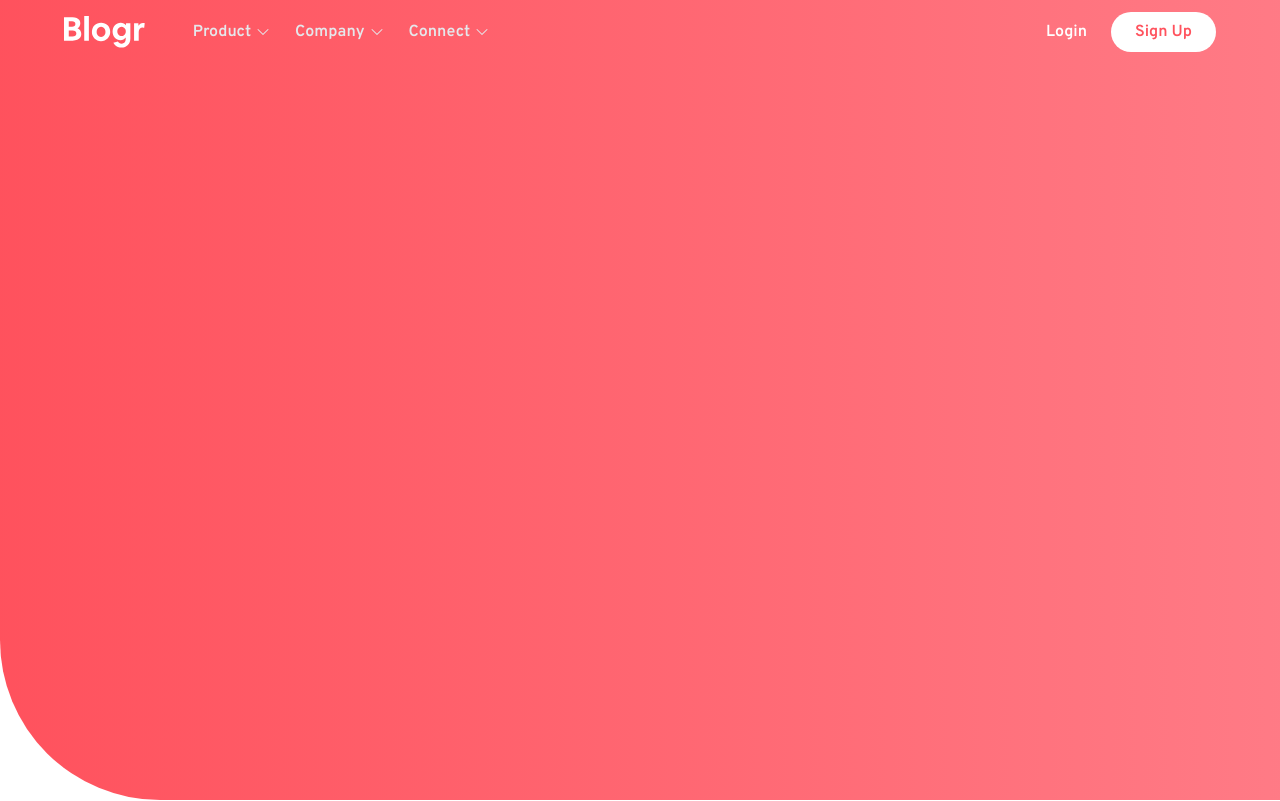
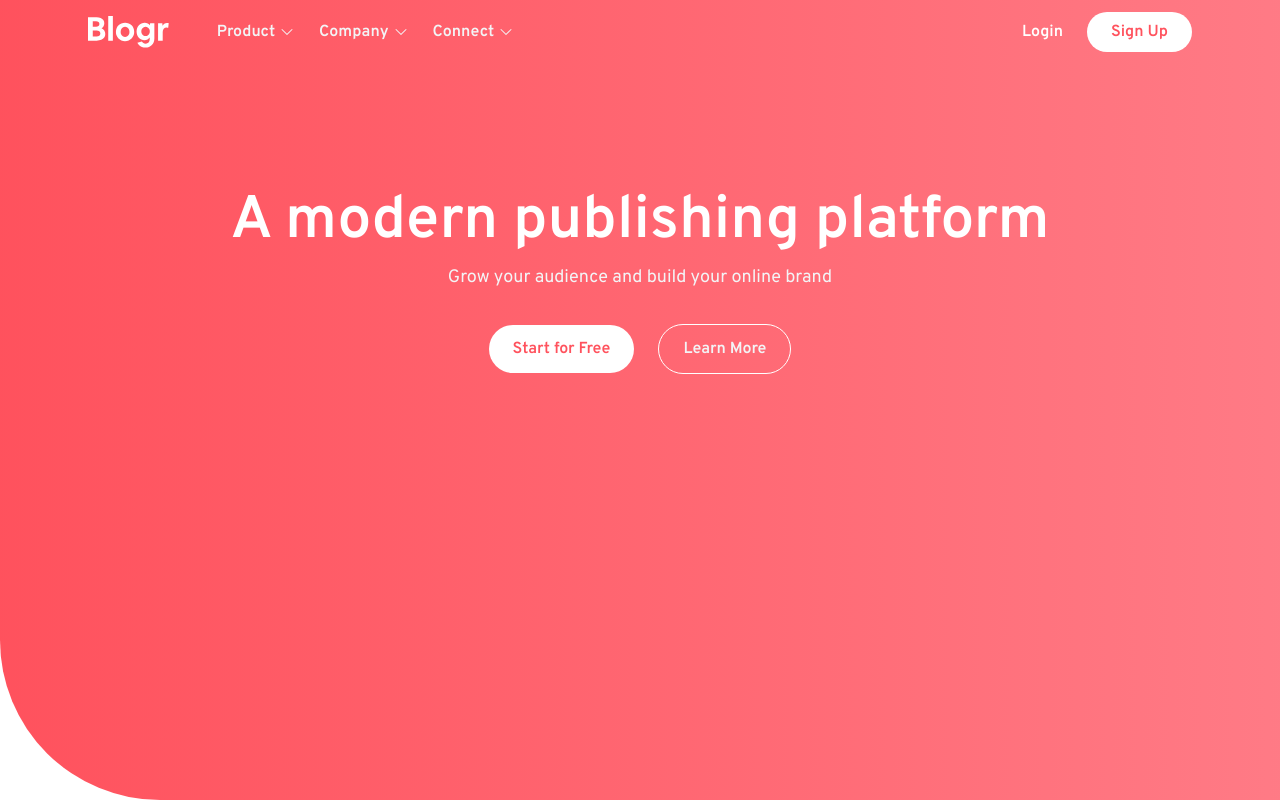
Before and after one commit to AmineElkhalidy/blogr, a React (Vite) app: page / in a window 1280 px wide. Shown: the top 801 px of the page. Built offline with nearby package versions, Linux system fonts and the light colour scheme.

Commit message:
Hero section fixed!

```diff
--- a/src/components/Header/Header.tsx
+++ b/src/components/Header/Header.tsx
@@ -19,7 +19,7 @@ const Header: React.FC = () => {
 
   return (
     <header className="relative w-full h-full bg-gradient-to-r from-lightRed to-lighterRed">
-      <nav className="h-16 max-w-6xl mx-auto flex justify-between items-center px-6 md:px-0">
+      <nav className="h-16 max-w-6xl mx-auto flex justify-between items-center px-6 2xl:px-0">
         <img
           className="h-6 md:h-8"
           src={Logo}
@@ -125,7 +125,7 @@ const Header: React.FC = () => {
         {/* Desktop menu */}
         <div className="hidden md:flex justify-between items-center w-full">
           {/* Navigation Links */}
-          <ul className="flex ml-12 gap-6 text-gray-200 font-semibold">
+          <ul className="flex ml-12 gap-6 text-gray-100 font-semibold">
             <li>
               <a className="inline-flex items-center gap-1" href="#product">
                 Product{" "}
--- a/src/pages/index.tsx
+++ b/src/pages/index.tsx
@@ -15,19 +15,26 @@ const Home: React.FC = () => {
   return (
     <React.Fragment>
       {/* Hero section */}
-      <section className="min-h-[calc(100vh-4rem)] h-full bg-gradient-to-r from-lightRed to-lighterRed bg-opacity-20 rounded-bl-[6rem] sm:rounded-bl-[10rem]">
+      <section className="min-h-[calc(100vh-4rem)] bg-gradient-to-r from-lightRed to-lighterRed bg-opacity-20 rounded-bl-[6rem] sm:rounded-bl-[10rem]">
         {/* Container */}
-        <div className="flex justify-center ite">
-          <div className="flex flex-col justify-center items-center">
-            {/* <h1>A modern publishing platform</h1>
-            <p>Grow your audience and build your online brand</p> */}
+        <div className="flex justify-center items-center">
+          <div className="mt-20 md:mt-24 xl:mt-32">
+            <h1 className="text-4xl text-center font-semibold text-white mb-3 md:text-5xl lg:text-6xl">
+              A modern publishing platform
+            </h1>
+            <p className="text-gray-100 text-lg mb-8 text-center">
+              Grow your audience and build your online brand
+            </p>
 
-            {/* Buttons container */}
-            {/* <div className="flex gap-6">
-              <button>Start for Free</button>
+            <div className="flex gap-6 justify-center items-center">
+              <button className="py-3 px-6 bg-white rounded-full font-semibold text-lightRed">
+                Start for Free
+              </button>
 
-              <button>Learn More</button>
-            </div> */}
+              <button className="py-3 px-6 border border-white rounded-full text-gray-100 font-semibold">
+                Learn More
+              </button>
+            </div>
           </div>
         </div>
       </section>
```
